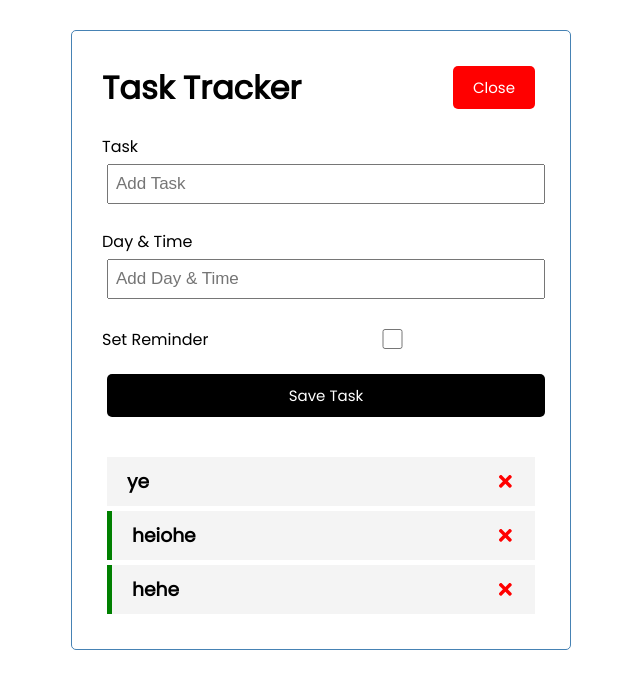
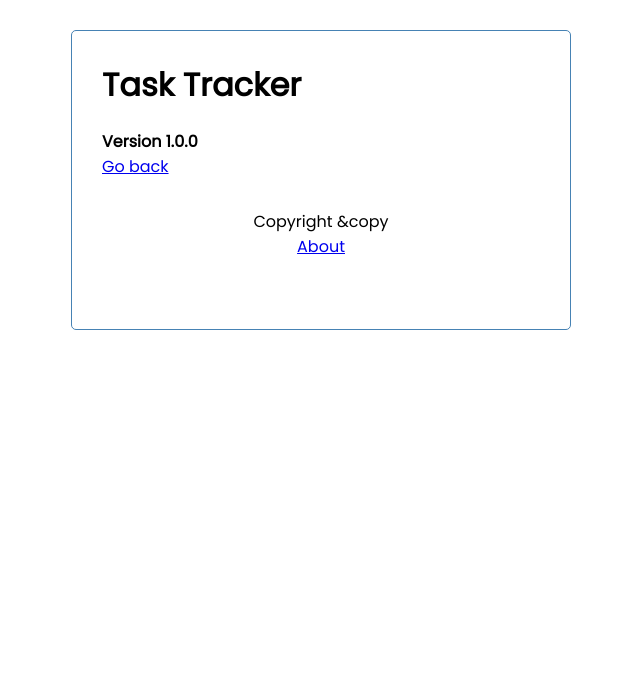
Before and after one commit to osigie/react-task-tracker, a React (Create React App) app: page /about in a window 1280 px wide. Shown: the top 688 px of the page, without its empty margins (319-959 px from the left). Built offline with nearby package versions, Linux system fonts and the light colour scheme; data requests are answered from the project's data file; the HTML template or start-up script is replaced by a standard one.

Commit message:
added routing

```diff
--- a/package.json
+++ b/package.json
@@ -10,6 +10,7 @@
     "react": "^18.0.0",
     "react-dom": "^18.0.0",
     "react-icons": "^4.3.1",
+    "react-router-dom": "^6.3.0",
     "react-scripts": "5.0.1",
     "web-vitals": "^2.1.4"
   },
--- a/src/App.js
+++ b/src/App.js
@@ -1,79 +1,107 @@
-import Header from "./components/Header"
-import Tasks from "./components/Tasks"
+import Header from "./components/Header";
+import Tasks from "./components/Tasks";
 import { useState, useEffect } from "react";
-import AddTask from "./components/AddTask"
-
-
+import AddTask from "./components/AddTask";
+import { BrowserRouter as Router, Route, Routes } from "react-router-dom";
+import Footer from "./components/Footer";
+import About from "./components/About";
 
 function App() {
-
-  const [showTask, setShowAddTask] = useState(true)
+  const [showTask, setShowAddTask] = useState(true);
 
   const [tasks, setTasks] = useState([]);
 
-  useEffect(()=>{
-const getData = async ()=>{
+  useEffect(() => {
+    const getData = async () => {
       const dataFromServer = await getFromBackEnd();
-setTasks(dataFromServer)
-}
+      setTasks(dataFromServer);
+    };
 
-getData()
-  }, [])
+    getData();
+  }, []);
 
   ///Get data from mock server
-const getFromBackEnd = async ()=>{
-  const res = await fetch('http://localhost:4000/tasks')
+  const getFromBackEnd = async () => {
+    const res = await fetch("http://localhost:4000/tasks");
     const data = await res.json();
-  return data
-}
+    return data;
+  };
 
-const getSingleData = async (id)=>{
-  const res = await fetch(`http://localhost:4000/tasks/${id}`)
+  const getSingleData = async (id) => {
+    const res = await fetch(`http://localhost:4000/tasks/${id}`);
     const data = await res.json();
-return data
-}
-
+    return data;
+  };
 
   //Delete Task
-const deleteTask= async (id)=>{
-  await fetch(`http://localhost:4000/tasks/${id}`, {method: 'DELETE'})
-setTasks(tasks.filter((each)=>each.id !== id))
-}
+  const deleteTask = async (id) => {
+    await fetch(`http://localhost:4000/tasks/${id}`, { method: "DELETE" });
+    setTasks(tasks.filter((each) => each.id !== id));
+  };
 
   //Toggle Reminder
-const toggleReminder= async (id)=>{
-const fetchData = await getSingleData(id)
-const updatedData = {...fetchData, reminder: !fetchData.reminder}
-const res = await fetch(`http://localhost:4000/tasks/${id}`, {method: 'PUT',headers: {"Content-Type": 'application/json'}, body: JSON.stringify(updatedData)})
-const data = await res.json()
-setTasks(tasks.map((each)=> each.id === id ? {...each, reminder: data.reminder}: each))
-}
+  const toggleReminder = async (id) => {
+    const fetchData = await getSingleData(id);
+    const updatedData = { ...fetchData, reminder: !fetchData.reminder };
+    const res = await fetch(`http://localhost:4000/tasks/${id}`, {
+      method: "PUT",
+      headers: { "Content-Type": "application/json" },
+      body: JSON.stringify(updatedData),
+    });
+    const data = await res.json();
+    setTasks(
+      tasks.map((each) =>
+        each.id === id ? { ...each, reminder: data.reminder } : each
+      )
+    );
+  };
   // let iD = 0
 
   //Add Tasks
-const addMoreTask = async(task)=>{
+  const addMoreTask = async (task) => {
     // (tasks.length === 0) ? iD = 1 : iD = tasks.length + 1
-const res = await fetch('http://localhost:4000/tasks', {method: 'POST', headers: {"Content-type": 'application/json'}, body: JSON.stringify(task)})
-const data = await res.json()
-setTasks([...tasks, data])
-}
+    const res = await fetch("http://localhost:4000/tasks", {
+      method: "POST",
+      headers: { "Content-type": "application/json" },
+      body: JSON.stringify(task),
+    });
+    const data = await res.json();
+    setTasks([...tasks, data]);
+  };
   //Togge Show Task
-const changedTask =()=>{
-  setShowAddTask(!showTask)
-}
+  const changedTask = () => {
+    setShowAddTask(!showTask);
+  };
 
   return (
+    <Router>
       <div className="container">
-       <Header clickMe ={changedTask
-      } showAdd = {showTask}/>
-       {showTask && <AddTask addMore = {addMoreTask} /> }
+        <Header clickMe={changedTask} showAdd={showTask} />
+        <Routes>
+          <Route
+            path="/"
+            exact
+            element={
+              <>
+                {showTask && <AddTask addMore={addMoreTask} />}
 
- {/* <Header title = "it is what it is" txt = {{color: "green", backgroundColor: "grey"}} /> */}
- {/* <Header title = "it is what it is" > </Header> */}
-
- {(tasks.length === 0) ? "No tasks" :  <Tasks tasks = {tasks} deleteEach = {deleteTask} toggled = {toggleReminder}/>}
-
+                {tasks.length === 0 ? (
+                  "No tasks"
+                ) : (
+                  <Tasks
+                    tasks={tasks}
+                    deleteEach={deleteTask}
+                    toggled={toggleReminder}
+                  />
+                )}
+              </>
+            }
+          />
+          <Route path="/about" element={<About/>} />
+        </Routes>
+        <Footer />
       </div>
+    </Router>
   );
 }
 
--- /dev/null
+++ b/src/components/About.js
@@ -0,0 +1,12 @@
+import { Link } from "react-router-dom";
+
+const About = () => {
+  return (
+    <div>
+      <h4>Version 1.0.0</h4>
+      <Link to="/">Go back</Link>
+    </div>
+  );
+};
+
+export default About;
--- /dev/null
+++ b/src/components/Footer.js
@@ -0,0 +1,11 @@
+import { Link } from "react-router-dom";
+const Footer = () => {
+  return (
+    <footer>
+      <p>Copyright &copy</p>
+      <Link to="/about"> About </Link>
+    </footer>
+  );
+};
+
+export default Footer;
--- a/src/components/Header.js
+++ b/src/components/Header.js
@@ -1,11 +1,12 @@
 import Button from './Button';
+import {useLocation} from "react-router-dom"
+const Header = ({title, clickMe, showAdd}) => {
+  const location = useLocation()
+  return (
 
-const Header = ({title, clickMe, showAdd}) => {
-
-  return (
   <header className= "header">
      <h1>{title}</h1>
-<Button color= {showAdd? "red" : "green"} text = {showAdd? "Close" : "Open"} clickMe={clickMe} showAdd = {showAdd}/>
+{location.pathname === "/" && <Button color= {showAdd? "red" : "green"} text = {showAdd? "Close" : "Open"} clickMe={clickMe} showAdd = {showAdd}/> }
 
   </header>
   )
```
Also changed, not shown: 1 other file (tests, documents, lock files or other folders). Lines whose indentation alone changed are shown as unchanged.
